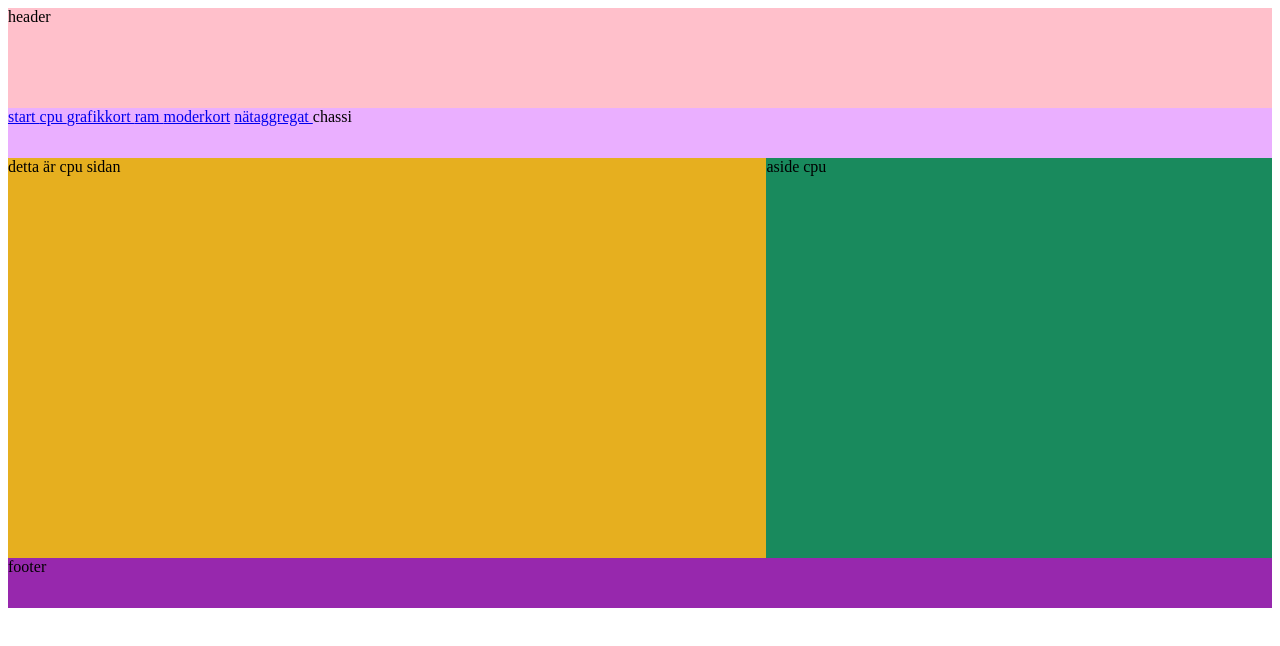
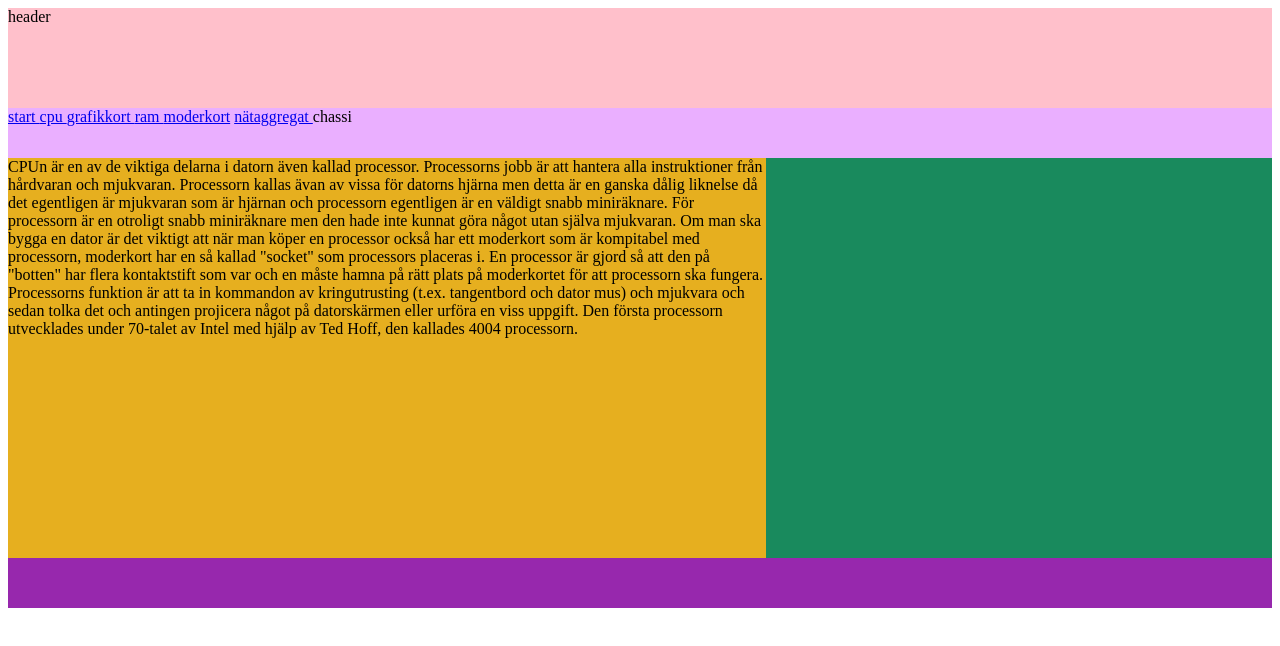
Before and after one commit to Shepe-bit/Shepe-bit.github.io, a plain HTML site: page cpu.html in a window 1280 px wide. Drawn offline with Linux system fonts and the light colour scheme.

Commit message:
cpu och moderkort saker

```diff
--- a/cpu.html
+++ b/cpu.html
@@ -21,10 +21,29 @@
 
       </nav>
       <div id="container">
-        <main> detta är cpu sidan </main>
-        <aside> aside cpu </aside>
+        <main> CPUn är en av de viktiga delarna i datorn även kallad processor.
+               Processorns jobb är att hantera alla instruktioner från hårdvaran och mjukvaran.
+               Processorn kallas ävan av vissa för datorns hjärna men detta är
+               en ganska dålig liknelse då det egentligen är mjukvaran som är
+               hjärnan och processorn egentligen är en väldigt snabb miniräknare.
+               För processorn är en otroligt snabb miniräknare men den hade inte
+               kunnat göra något utan själva mjukvaran.
+               Om man ska bygga en dator är det viktigt att när man köper en processor
+               också har ett moderkort som är kompitabel med processorn, moderkort har
+               en så kallad "socket" som processors placeras i. En processor är gjord
+               så att den på "botten" har flera kontaktstift som var och en måste hamna
+               på rätt plats på moderkortet för att processorn ska fungera.
+               Processorns funktion är att ta in kommandon av kringutrusting (t.ex.
+               tangentbord och dator mus) och mjukvara och sedan tolka det och antingen
+               projicera något på datorskärmen eller urföra en viss uppgift.
+               Den första processorn utvecklades under 70-talet av Intel med hjälp av
+               Ted Hoff, den kallades 4004 processorn.
+
+
+         </main>
+        <aside>  </aside>
       </div>
-      <footer> footer </footer>
+      <footer>  </footer>
     </div>
 
   </body>
```
Also changed, not shown: moderkort.html (+1 -1 lines).
